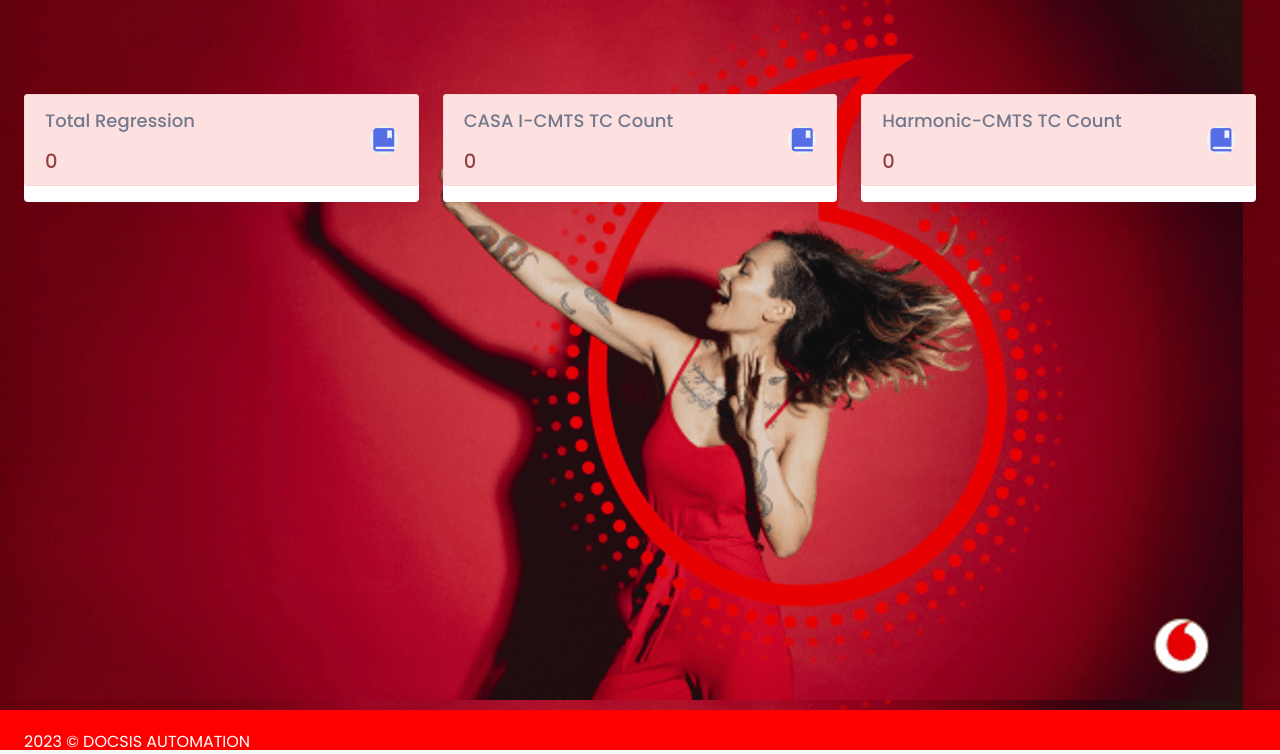
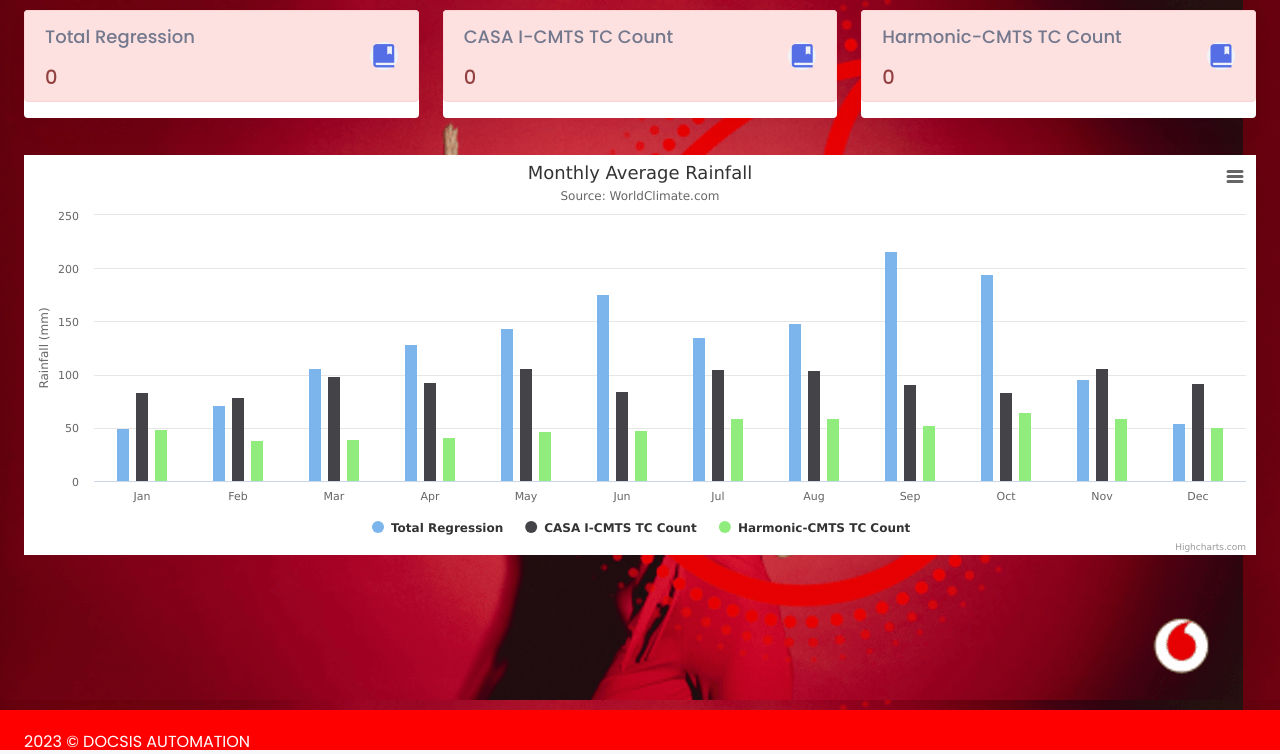
Before and after one commit to PallaGangadhar/docis_automation_project, a Flask app: page / in a window 1280 px wide. Shown: the part 50-804 px from the top of the page. Run offline with Flask 3, Linux system fonts and the light colour scheme; data that the repository does not hold is empty; some libraries are stand-ins or nearby versions.

Commit message:
"bar charts"

```diff
--- a/static/css/style.css
+++ b/static/css/style.css
@@ -439,6 +439,64 @@
 .f-28{
   font-size: 28px;
 }
+
+.page_content_scroll{
+  /* height: 540px; */
+  overflow-y: auto;
+}
+
+.page-content {
+  padding: calc(0px + 10px) calc(24px * .75) 60px calc(24px * .75) !important;
+}
+
+.highcharts-figure,
+.highcharts-data-table table {
+
+    margin: 1em auto;
+}
+
+#bar_chart {
+    height: 400px;
+}
+
+.highcharts-data-table table {
+    font-family: Verdana, sans-serif;
+    border-collapse: collapse;
+    border: 1px solid #ebebeb;
+    margin: 10px auto;
+    text-align: center;
+    width: 100%;
+    max-width: 500px;
+}
+
+.highcharts-data-table caption {
+    padding: 1em 0;
+    font-size: 1.2em;
+    color: #555;
+}
+
+.highcharts-data-table th {
+    font-weight: 600;
+    padding: 0.5em;
+}
+
+.highcharts-data-table td,
+.highcharts-data-table th,
+.highcharts-data-table caption {
+    padding: 0.5em;
+}
+
+.highcharts-data-table thead tr,
+.highcharts-data-table tr:nth-child(even) {
+    background: #f8f8f8;
+}
+
+.highcharts-data-table tr:hover {
+    background: #f1f7ff;
+}
+
+
+
 @media (min-width: 768px){
 .d-md-flex {
     display: flex !important;
--- a/static/js/script.js
+++ b/static/js/script.js
@@ -115,7 +115,7 @@
 
 // function show_charts(pass_per, fail_per, pass, fail){
 
-
+$(document).ready(function(){
 chart = Highcharts.chart('container', {
         chart: {
             plotBackgroundColor: null,
@@ -166,7 +166,10 @@
 
             ]
         }]
-    });
+});
+});
+
+
 
 
 $(function () {
@@ -352,3 +355,70 @@
 function clear_filter(){
     window.location.href="/view_regression_details"
 }
+
+
+
+Highcharts.chart('bar_chart', {
+    chart: {
+        type: 'column'
+    },
+    title: {
+        text: 'Monthly Average Rainfall'
+    },
+    subtitle: {
+        text: 'Source: WorldClimate.com'
+    },
+    xAxis: {
+        categories: [
+            'Jan',
+            'Feb',
+            'Mar',
+            'Apr',
+            'May',
+            'Jun',
+            'Jul',
+            'Aug',
+            'Sep',
+            'Oct',
+            'Nov',
+            'Dec'
+        ],
+        crosshair: true
+    },
+    yAxis: {
+        min: 0,
+        title: {
+            text: 'Rainfall (mm)'
+        }
+    },
+    tooltip: {
+        headerFormat: '<span style="font-size:10px">{point.key}</span><table>',
+        pointFormat: '<tr><td style="color:{series.color};padding:0">{series.name}: </td>' +
+            '<td style="padding:0"><b>{point.y:.1f} mm</b></td></tr>',
+        footerFormat: '</table>',
+        shared: true,
+        useHTML: true
+    },
+    plotOptions: {
+        column: {
+            pointPadding: 0.2,
+            borderWidth: 0
+        }
+    },
+    series: [{
+        name: 'Total Regression',
+        data: [49.9, 71.5, 106.4, 129.2, 144.0, 176.0, 135.6, 148.5, 216.4,
+            194.1, 95.6, 54.4]
+
+    }, {
+        name: 'CASA I-CMTS TC Count',
+        data: [83.6, 78.8, 98.5, 93.4, 106.0, 84.5, 105.0, 104.3, 91.2, 83.5,
+            106.6, 92.3]
+
+    }, {
+        name: 'Harmonic-CMTS TC Count',
+        data: [48.9, 38.8, 39.3, 41.4, 47.0, 48.3, 59.0, 59.6, 52.4, 65.2, 59.3,
+            51.2]
+
+    }]
+});
--- a/templates/base.html
+++ b/templates/base.html
@@ -99,8 +99,6 @@
     });
 });
 
-
-
 </script>
 
 </body>
--- a/templates/index.html
+++ b/templates/index.html
@@ -5,7 +5,7 @@
         <div class="bg-img bg-cover" style="background-image: url('/static/images/new_vodafone_1.png');
             height: 100vh;">
 
-                <div class="page-content">
+                <div class="page-content page_content_scroll">
                         <div class="container-fluid">
                                 <div class="row">
                                         <div class="col-lg-4">
@@ -76,7 +76,15 @@
 
                                 </div><!--end row-->
 
+                                <div class="row">
+                                        <div class="col-lg-12">
+                                                <figure class="highcharts-figure">
+                                                        <div id="bar_chart"></div>
 
+                                                </figure>
+                                        </div><!--end col-->
+
+                                    </div><!--end row-->
 
                         </div> <!-- container-fluid -->
                 </div>
```
